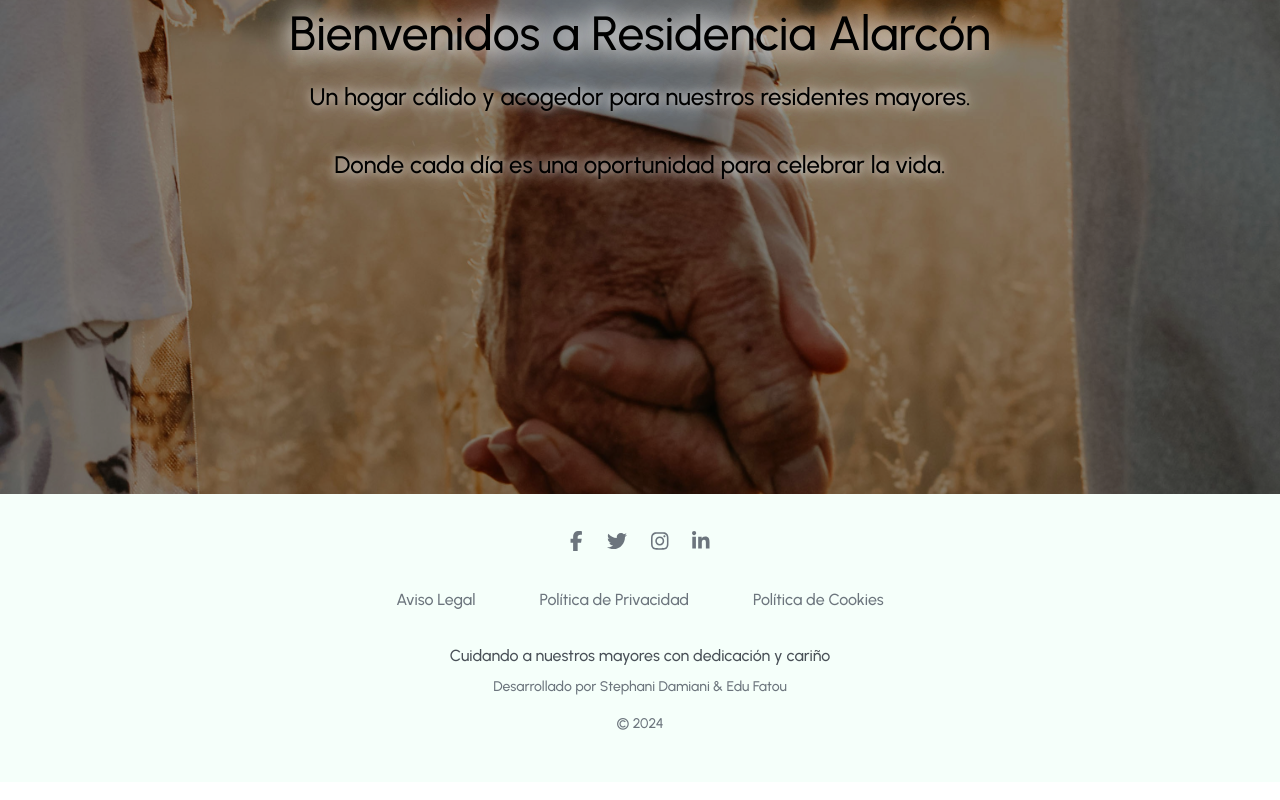
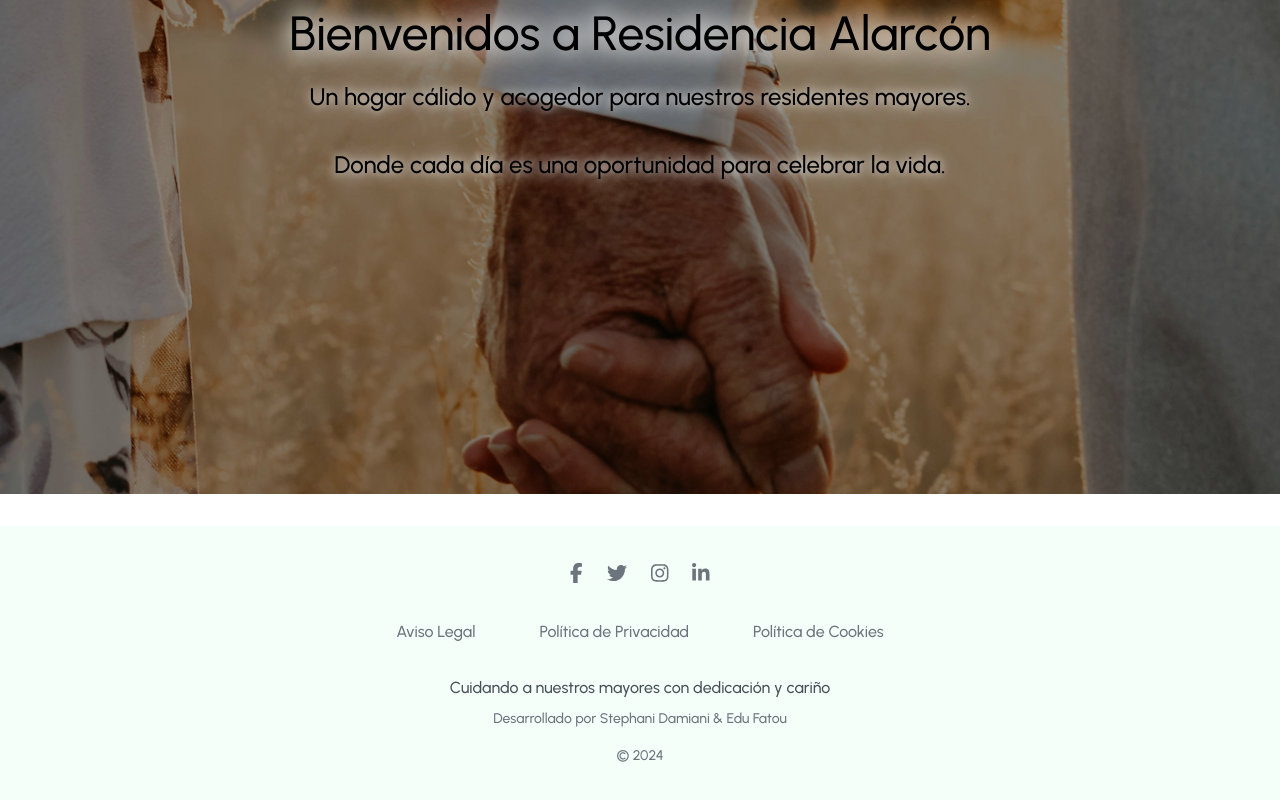
Before and after one commit to steph-d989/residencia_alarcon, a React (Vite) app in the folder client/: page / in a window 1280 px wide. Shown: the part 346-1146 px from the top of the page. Built offline with nearby package versions, Linux system fonts and the light colour scheme.

Commit message:
galeria ok

```diff
--- a/client/src/styles/components/_Footer.scss
+++ b/client/src/styles/components/_Footer.scss
@@ -5,7 +5,7 @@
     background-color: $mint-cream;
     color: $blueish-black;
     padding: 2rem 0;
-    margin-top: auto;
+    margin-top: 2rem;
 
     .container {
         .social-links {
```
